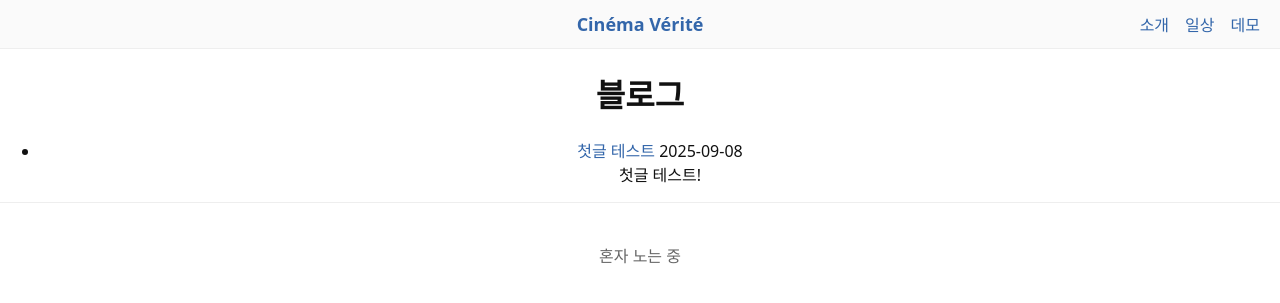
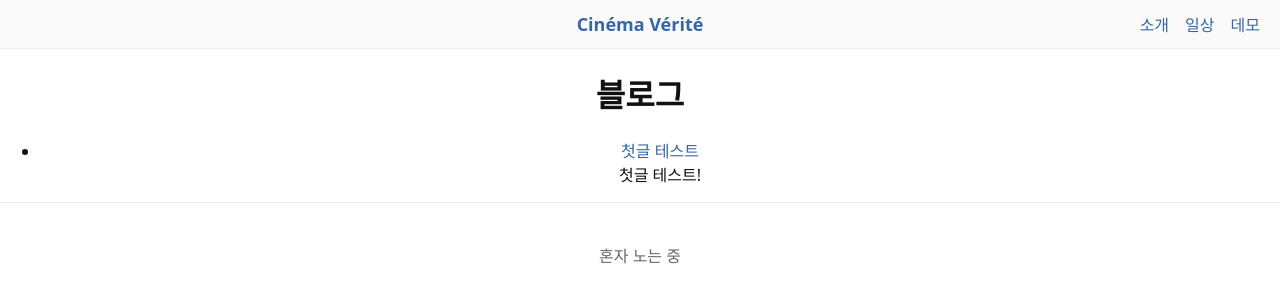
Before and after one commit to slivermouse1316/gegurockG, a Jekyll site: the page built from blog.html, in a window 1280 px wide. Shown: the top 303 px of the page. Built offline with Jekyll 4.4.1, drawn with Linux system fonts in a browser that asks for light colours.

Commit message:
블로그 날짜 삭제

```diff
--- a/assets/styles.css
+++ b/assets/styles.css
@@ -81,3 +81,6 @@ footer {
   display: block;
   border-radius: 12px;
 }
+.post-meta {
+  display: none !important;
+}
```
